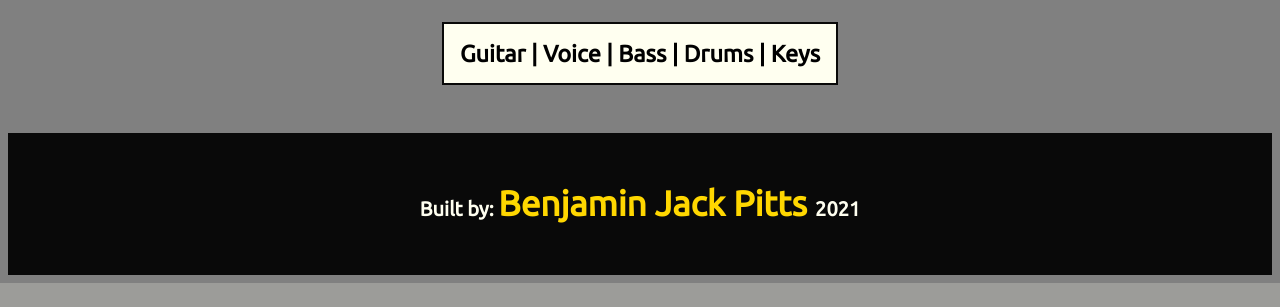
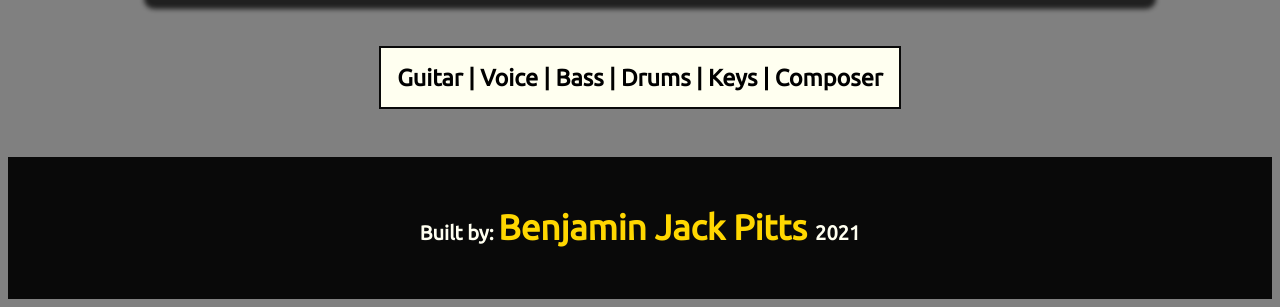
Before and after one commit to jlboba/django_contacts, a Django app: page / in a window 1280 px wide. Shown: the part 1108-1415 px from the top of the page. Before the commit the page ends 1391 px from the top, so only its background shows below. Run offline with Django 3.2, Linux system fonts and the light colour scheme.

Commit message:
adding new test-branch

```diff
--- a/contacts/templates/contacts/profile.html
+++ b/contacts/templates/contacts/profile.html
@@ -1,11 +1,11 @@
 {% extends 'contacts/base.html' %} {% block content %}
 <div class='main'>
 <div class='about'>
-<h4>I am a musician from Denver, CO and I have been highly active since 1998. I continue to write, collaborate, record, perform, tour, and publish music. I am available for consultation, session work, songwriting advice, and I would love to <a href="{% url 'contact' %}" id='plain-text'>hear</a> from you!</h4>
+<h4>I am a musician from Denver, CO and I have been highly active since 1998. I continue to write, collaborate, record, perform, tour, and release new music. I am available for consultation, session work, songwriting advice, and I would love to <a href="{% url 'contact' %}" id='plain-text'>hear</a> from you!</h4>
 </div><br>
 <img src='https://i.imgur.com/A7lHurv.jpg' alt='benjaminpitts' /><br>
 <div class='profile'>
-<h3>Guitar | Voice | Bass | Drums | Keys</h3>
+<h3>Guitar | Voice | Bass | Drums | Keys | Composer</h3>
 </div>
 </div><br>
 
```
Also changed, not shown: 1 other file.
